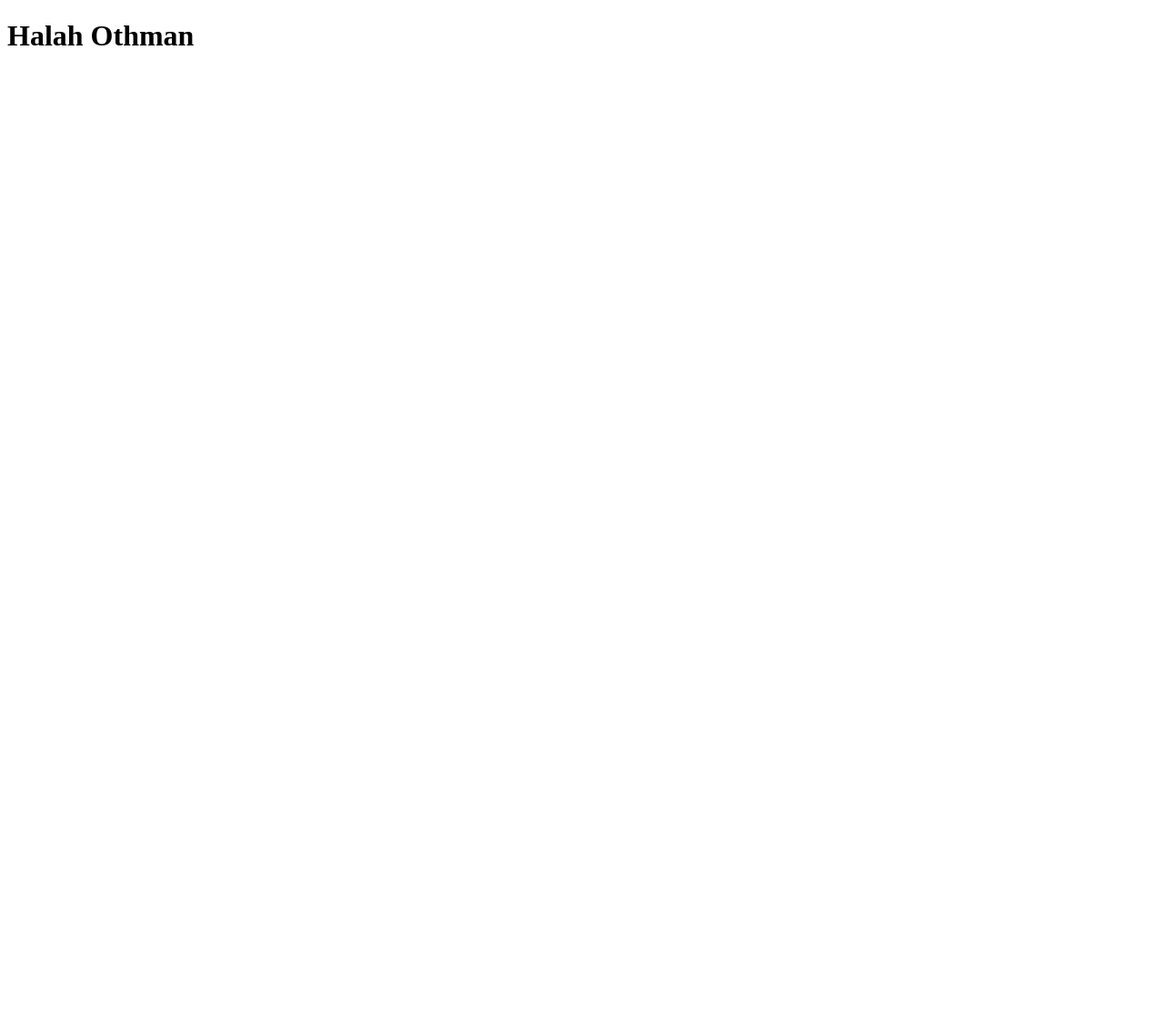
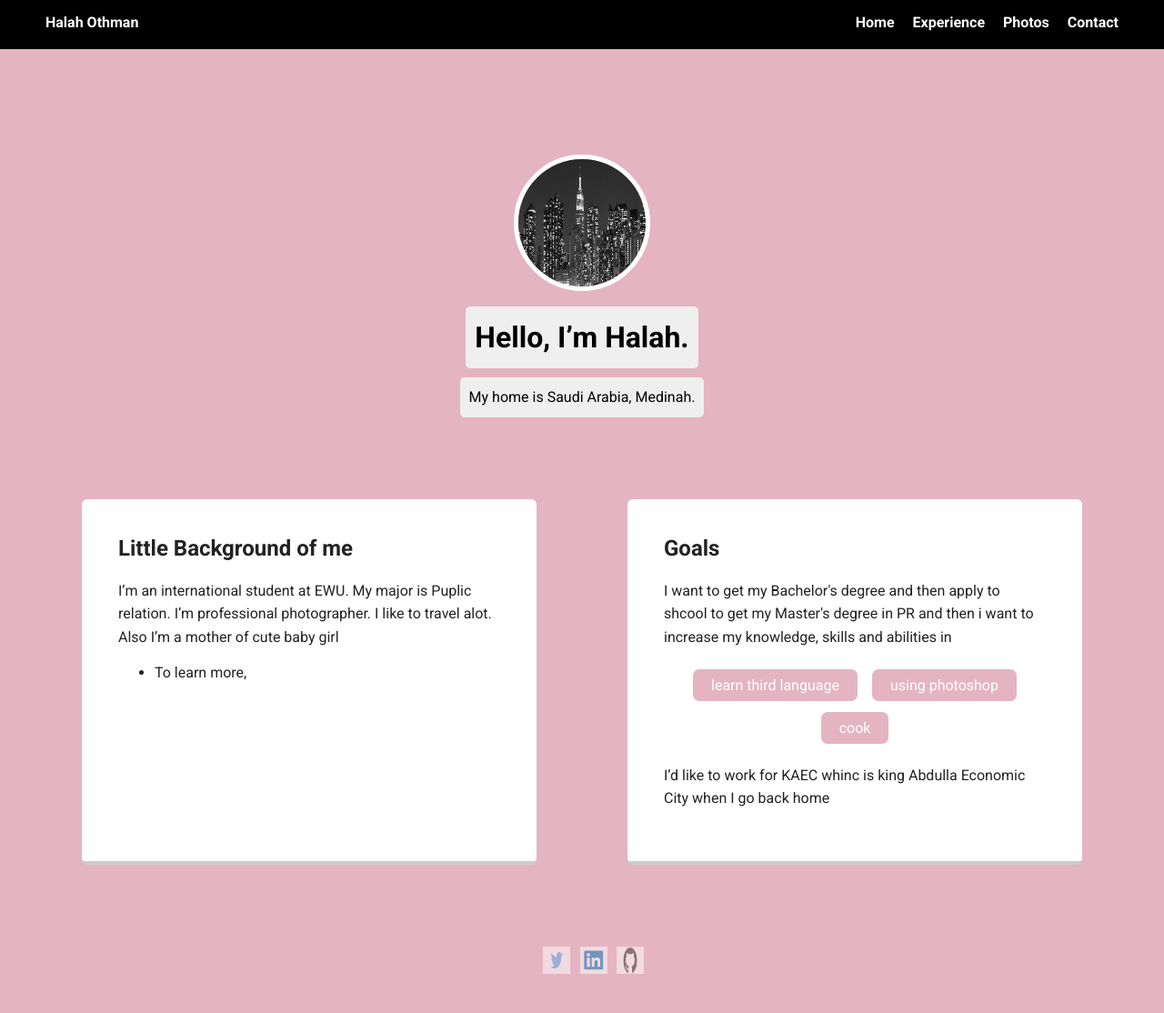
Before and after one commit to hothman11/hothman11.github.io, a plain HTML site: page index.html in a window 1280 px wide. Shown: the whole page at 91% size. Before the commit the page ends 800 px from the top, so only its background shows below. Drawn offline with Linux system fonts and the light colour scheme; a web font is replaced by a local one.

Commit message:
final project changes

```diff
--- a/index.html
+++ b/index.html
@@ -1,12 +1,64 @@
 <!DOCTYPE html>
-<html lang="en">
+<html>
 <head>
-  <meta charset="UTF-8" />
-  <title>Halah Othman</title>
-</head>
-<body>
+  <meta charset="utf-8">
+<title>Halah Othman Profile</title>
+  <meta name="viewport" content="width=device-width, initial-scale=1.0">
+ <link rel="stylesheet" href="styles.css">
+ <link href="https://fonts.googleapis.com/css?family=Muli%7CRoboto:400,300,500,700,900" rel="stylesheet">
 
-   <h1>Halah Othman</h1>
+ </head>
+   <body>
 
-</body>
-</html>
+    <div class="main-nav">
+        <ul class="nav">
+          <li class="name">Halah Othman</li>
+          <li><a href="#">Home</a></li>
+          <li><a href="resume.html">Experience</a></li>
+          <li><a href="#">Photos</a></li>
+          <li><a href="#">Contact</a></li>
+        </ul>
+    </div>
+
+       <header>
+      <img src="/html/New-York-Black-White.jpg" alt="Drawing of Halah" class="profile-image">
+      <h1 class="tag name">Hello, I’m Halah.</h1>
+      <p class="tag location">My home is Saudi Arabia, Medinah.</p>
+    </header>
+
+    <main class="flex">
+      <div class="card">
+
+ <h2>Little Background of me </h2>
+   <p>I’m an international student at EWU. My major is Puplic relation. I’m professional photographer. I like to travel alot. Also I’m a mother of cute baby girl  </p>
+    <ul>
+          <li>To learn more, <a href="resume.html">view my resume.</a></li>
+        </ul>
+      </div>
+
+ <div class="card">
+        <h2>Goals</h2>
+        <p>I want to get my Bachelor's degree
+and then apply to shcool to get my Master's degree in PR and then i want to increase my knowledge, skills and abilities in</p>
+        <ul class="skills">
+          <li>learn third language</li>
+          <li>using photoshop</li>
+          <li>cook</li>
+        </ul>
+        <p>I’d like to work for KAEC whinc is king Abdulla Economic City when I go back home </p>
+      </div>
+
+
+    </main>
+
+
+    <footer>
+      <ul>
+        <li><a href="#" class="social twitter">Twitter</a></li>
+        <li><a href="#" class="social linkedin">LinkedIn</a></li>
+        <li><a href="#" class="social github">Github</a></li>
+      </ul>
+
+       </footer>
+  </body>
+  </html>
--- /dev/null
+++ b/styles.css
@@ -0,0 +1,209 @@
+
+/* Global Layout Set-up */
+* {
+  box-sizing: border-box;
+}
+
+body {
+  margin: 0;
+  padding: 0;
+  text-align: center;
+  font-family: 'Roboto', sans-serif;
+  color: #222;
+  background: #e4b4c2	;
+}
+/* Link Styles */
+
+a {
+  text-decoration: none;
+  color: 	#FFFFFF;
+}
+a:hover {
+  color: black;
+}
+/* Section Styles */
+
+.main-nav {
+  width: 100%;
+  background: black;
+  min-height: 30px;
+  padding: 10px;
+  position: fixed;
+  text-align: center;
+}
+.nav {
+  display: flex;
+  justify-content: space-around;
+  font-weight: 700;
+  list-style-type: none;
+  margin: 0 auto;
+  padding: 0;
+}
+.nav .name {
+  display: none;
+}
+.nav li {
+  padding: 5px 10px 10px 10px;
+}
+.nav a {
+  transition: all .5s;
+}
+.nav a:hover {
+  color: white
+}
+
+
+header {
+  text-align: center;
+
+  background-size: cover;
+  overflow: hidden;
+  padding-top: 120px;
+}
+header {
+  line-height: 1.5;
+}
+header .profile-image {
+  margin-top: 50px;
+  width: 150px;
+  height: 150px;
+  border-radius: 50%;
+  border: 5px solid white;
+  transition: all .5s;
+}
+header .profile-image:hover {
+  transform: scale(1.2) rotate(5deg);
+}
+
+.tag {
+  background-color: #efefef;
+  color: black;
+  padding: 10px;
+  border-radius: 5px;
+  display: table;
+  margin: 10px auto;
+}
+}
+.location {
+  background-color: #222;
+  color: yellow;
+}
+.card {
+  margin: 30px;
+  padding: 20px 40px 40px;
+  max-width: 500px;
+  text-align: left;
+  background: #fff;
+  border-bottom: 4px solid #ccc;
+  border-radius: 6px;
+}
+.card:hover {
+  border-color: black;
+}
+
+ul.skills {
+  padding: 0;
+  text-align: center;
+}
+
+.skills li {
+  border-radius: 7px;
+  display: inline-block;
+  background: #e4b4c2;
+  color: white;
+  padding: 8px 20px;
+  margin: 6px;
+}
+
+.skills li:nth-child(odd) {
+  background:#e4b4c2;
+}
+
+footer {
+  width: 100%;
+  min-height: 30px;
+  padding: 20px 0 40px 20px;
+}
+
+footer .copyright {
+  top: -8px;
+  margin-right: 20px;
+  font-size: .75em;
+}
+footer ul {
+  list-style-type: none;
+  margin: 0;
+  padding: 0;
+}
+
+footer ul li {
+  display: inline-block;
+}
+
+a.social {
+  display: inline-block;
+  text-indent: -9999px;
+  margin-left: 5px;
+  width: 30px;
+  height: 30px;
+  background-size: 30px 30px;
+  opacity: .5;
+  transition: all .25s;
+}
+
+a.twitter {
+  background-image: url(
+  html/twitter.jpg);
+}
+a.linkedin {
+  background-image: url(/html/photo.jpg);
+}
+a.github {
+  background-image: url(/html/github-mark.png);
+}
+a.social:hover {
+  opacity: 1;
+}
+.clearfix {
+  clear: both;
+}
+
+/* Styles for larger screens */
+@media screen and (min-width: 720px) {
+
+  .flex {
+      display: flex;
+      max-width: 1200px;
+      justify-content: space-around;
+      margin: 0 auto;
+  }
+
+  header {
+    min-height: 450px;
+  }
+
+  .nav {
+    max-width: 1200px;
+  }
+
+  .nav .name {
+    display: block;
+    margin-right: auto;
+    color: white;
+  }
+
+  main {
+    padding-top: 50px;
+  }
+
+  main p {
+    line-height: 1.6em;
+  }
+
+  footer {
+    font-size: 1.3em;
+    max-width: 1200px;
+    margin: 40px auto;
+  }
+
+}
```
Also changed, not shown: html/8534_1100x1100_crop_478b24840a (1).jpg (added), html/New-York-Black-White.jpg (added), html/github-mark.png (added), html/photo.jpg (added), html/twitter.jpg (added), 2 other files.
